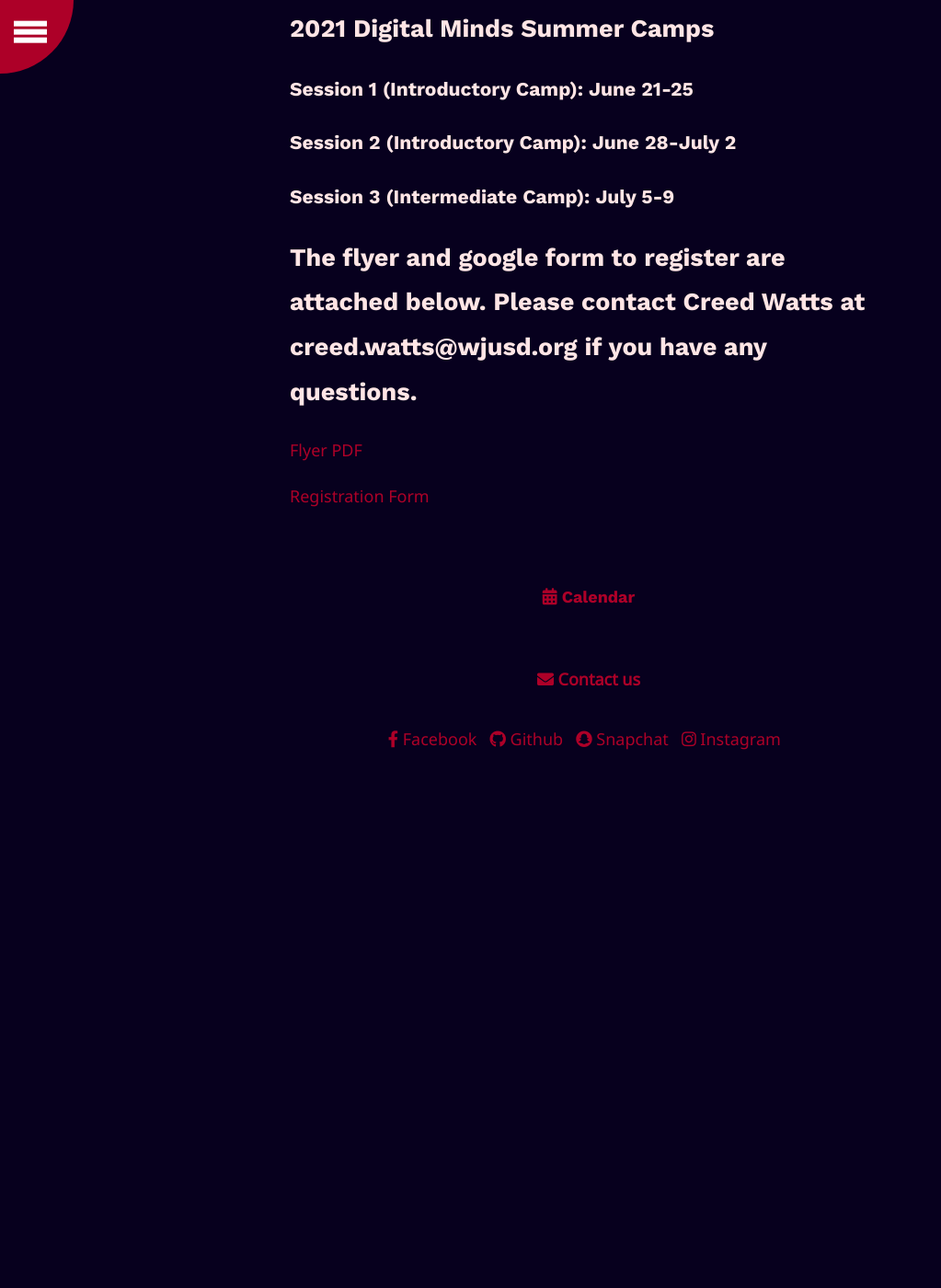
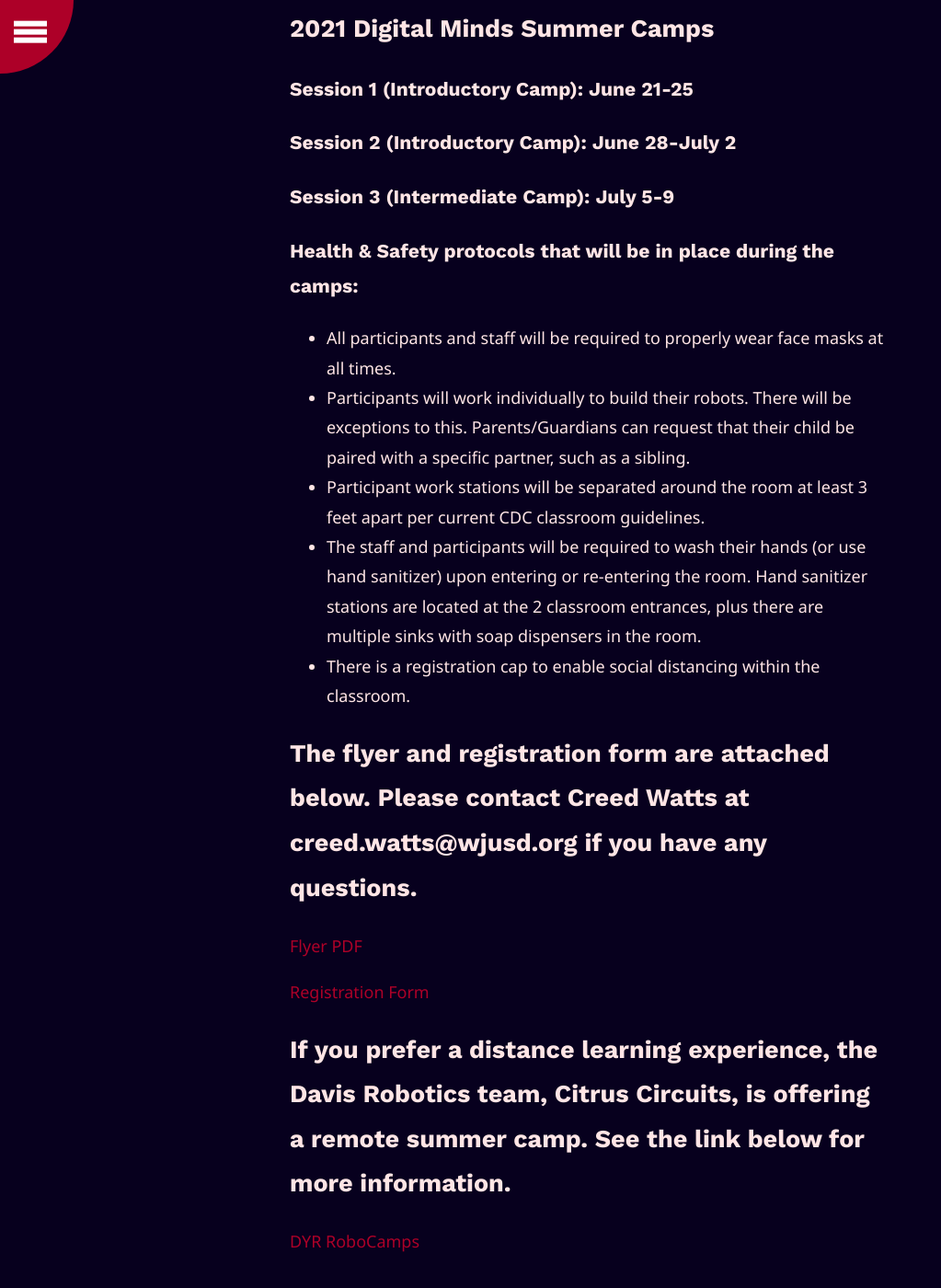
Before and after one commit to FRCTeam5458DigitalMinds/team5458.com, a Jekyll site: the page built from _pages/summercamp.md, in a window 1280 px wide and 1400 px high, scrolled down 490 px. Shown: the whole window at 92% size, without its empty margins (0-1023 px from the left). Built offline with Jekyll 4.4.1, drawn with Linux system fonts in a browser that asks for light colours; nearby versions of some CDN libraries; before the commit the page ends 1345 px from its top, so only the background shows below that.

Commit message:
Added health and safety protocols & extra information

```diff
--- a/_pages/summercamp.md
+++ b/_pages/summercamp.md
@@ -9,8 +9,19 @@ permalink: /summercamps/
 ### Session 2 (Introductory Camp): June 28-July 2
 ### Session 3 (Intermediate Camp): July 5-9
 
-## The flyer and google form to register are attached below. Please contact Creed Watts at creed.watts@wjusd.org if you have any questions.
+### Health & Safety protocols that will be in place during the camps:
+- All participants and staff will be required to properly wear face masks at all times.
+- Participants will work individually to build their robots. There will be exceptions to this. Parents/Guardians can request that their child be paired with a specific partner, such as a sibling.
+- Participant work stations will be separated around the room at least 3 feet apart per current CDC classroom guidelines.
+- The staff and participants will be required to wash their hands (or use hand sanitizer) upon entering or re-entering the room. Hand sanitizer stations are located at the 2 classroom entrances, plus there are multiple sinks with soap dispensers in the room.
+- There is a registration cap to enable social distancing within the classroom.
+
+## The flyer and registration form are attached below. Please contact Creed Watts at creed.watts@wjusd.org if you have any questions.
 
 <a href="https://github.com/FRCTeam5458DigitalMinds/team5458.com/raw/AyantuT-patch-1/data/_images/Robotics%20Summer%20Camp%202021%20(fillable).pdf" target="_blank">Flyer PDF </a>
 
-[Registration Form](https://www.amazon.com/hz/wishlist/ls/2U1PPZ8LKOBZI/ref=hz_ls_biz_ex?pldnSite=1)
+[Registration Form](https://forms.gle/yc1ewv76fR97oRWU9)
+
+## If you prefer a distance learning experience, the Davis Robotics team, Citrus Circuits, is offering a remote summer camp. See the link below for more information.
+
+[DYR RoboCamps](https://www.citruscircuits.org/robocamps.html)
```
